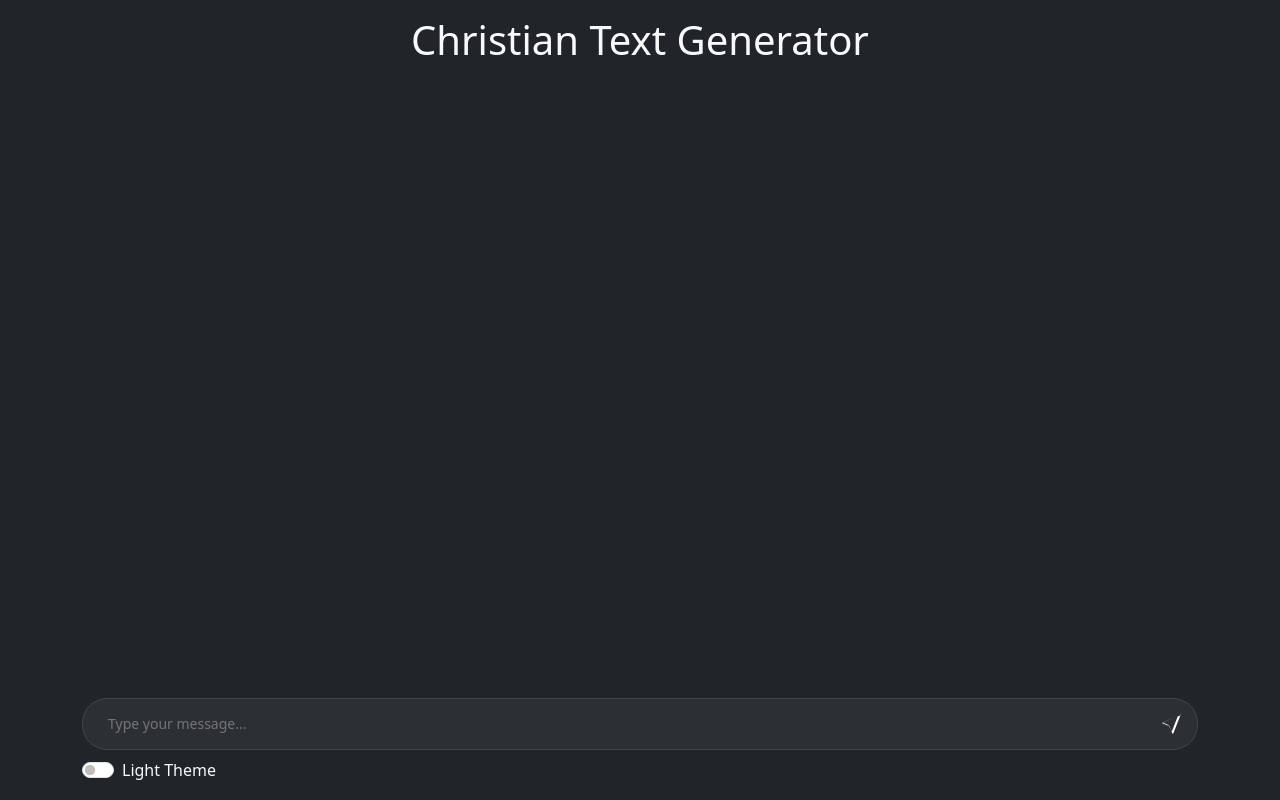
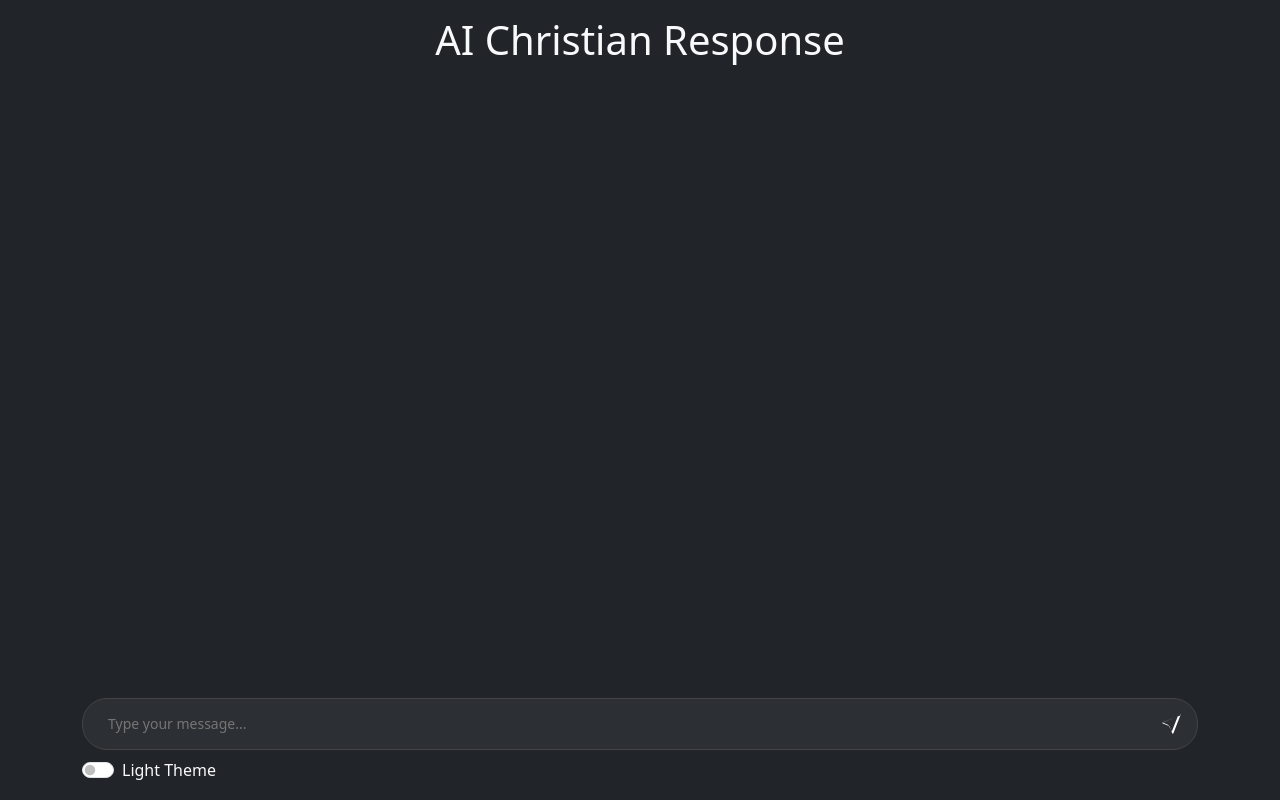
Before and after one commit to ronaldgosso/cinematch, a website with bundled scripts: page index.html in a window 1280 px wide. Built offline with nearby package versions, Linux system fonts and the light colour scheme.

Commit message:
Edit index.html  - trigger gitlab pages deploy(CI/CD)

```diff
--- a/index.html
+++ b/index.html
@@ -3,7 +3,7 @@
   <head>
     <meta charset="UTF-8" />
     <meta name="viewport" content="width=device-width, initial-scale=1.0" />
-    <title>Christian Text Generator</title>
+    <title>AI Christian Response</title>
     <link
       href="https://cdn.jsdelivr.net/npm/bootstrap@5.3.2/dist/css/bootstrap.min.css"
       rel="stylesheet"
@@ -13,7 +13,7 @@
   </head>
   <body class="bg-dark text-light d-flex flex-column vh-100">
     <div class="container d-flex flex-column h-100 py-3">
-      <h1 class="mb-3 text-center">Christian Text Generator</h1>
+      <h1 class="mb-3 text-center">AI Christian Response</h1>
 
       <!-- Chat Box -->
       <div class="chat-container flex-grow-1 mb-3 d-flex flex-column">
```
